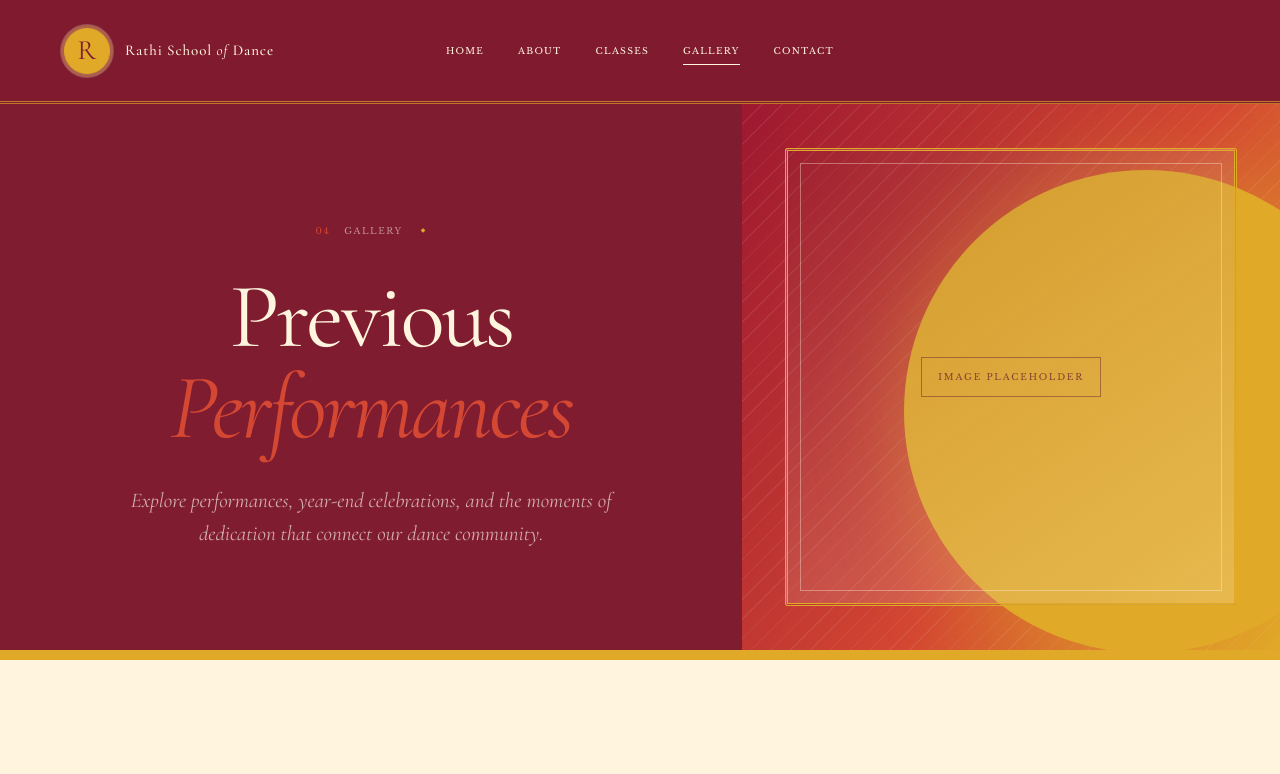
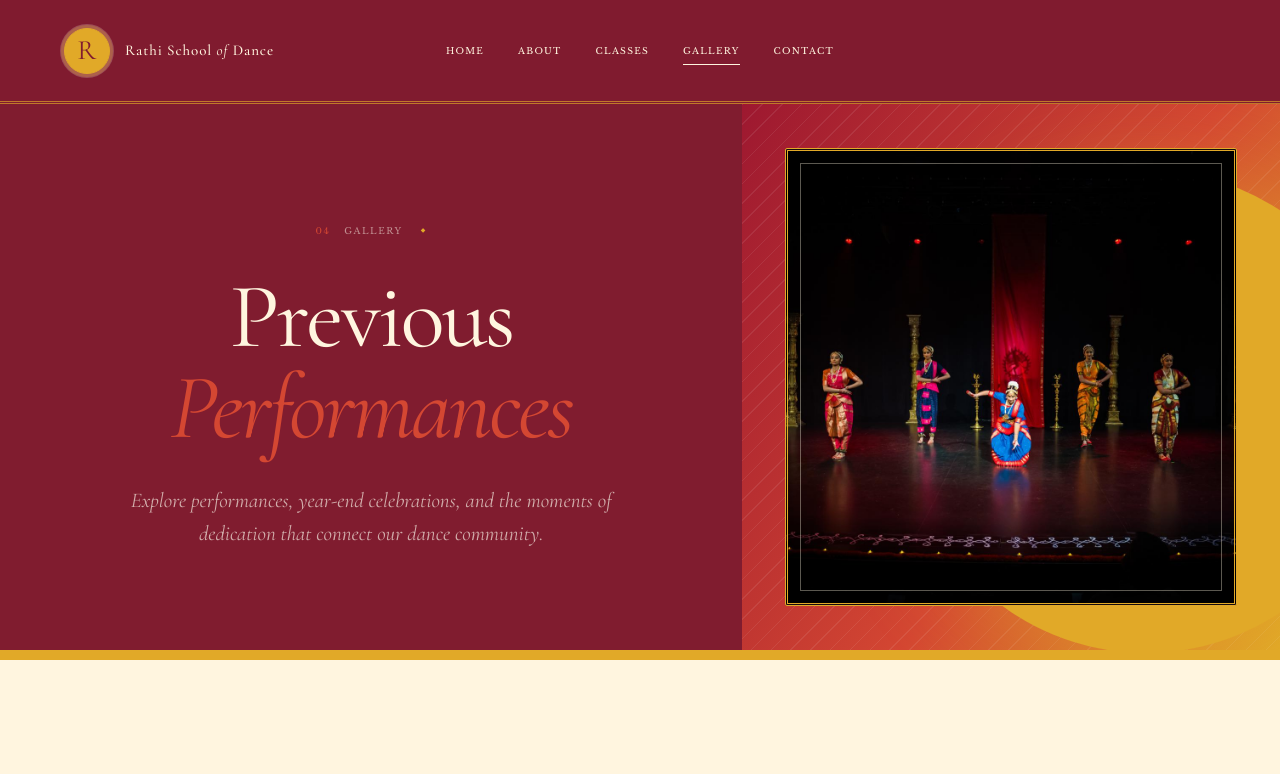
Before and after one commit to Aadhya-Sure/RathiSchoolofDance, a Next.js app: page /gallery in a window 1280 px wide. Shown: the top 774 px of the page. Built offline with nearby package versions, Linux system fonts and the light colour scheme.

Commit message:
Add performance image to gallery hero

```diff
--- a/app/gallery/page.tsx
+++ b/app/gallery/page.tsx
@@ -10,7 +10,7 @@ const albums = [
 
 export default function GalleryPage() {
   return (
-    <main>
+    <main className="gallery-page">
       <Header current="gallery" />
       <PageHero number="04" label="Gallery" title="Previous" accent="Performances" intro="Explore performances, year-end celebrations, and the moments of dedication that connect our dance community." />
       <section className="albums section">
--- a/app/globals.css
+++ b/app/globals.css
@@ -304,6 +304,8 @@ nav { gap:34px; font-family:"Libre Baskerville",serif; font-size:9px; letter-spa
 .director-portrait:before { display:none; }
 .classes-page .page-image { background:#000 url('/ncac-studio.jpg') center/contain no-repeat; }
 .classes-page .page-image:before { display:none; }
+.gallery-page .page-image { background:#170b0d url('/gallery-hero-performance.jpg') center 68%/cover no-repeat; }
+.gallery-page .page-image:before { display:none; }
 .about-page .about-image-placeholder { background:url('/rathi-school-art.jpg') center/cover no-repeat; }
 .about-page .about-image-placeholder:before,.about-page .about-image-placeholder .placeholder-mark,.about-page .about-image-placeholder span { display:none; }
 .class-list { display:block; margin-top:70px; border-top:3px double rgba(128,28,47,.35); }
```
Also changed, not shown: public/gallery-hero-performance.jpg (added).
